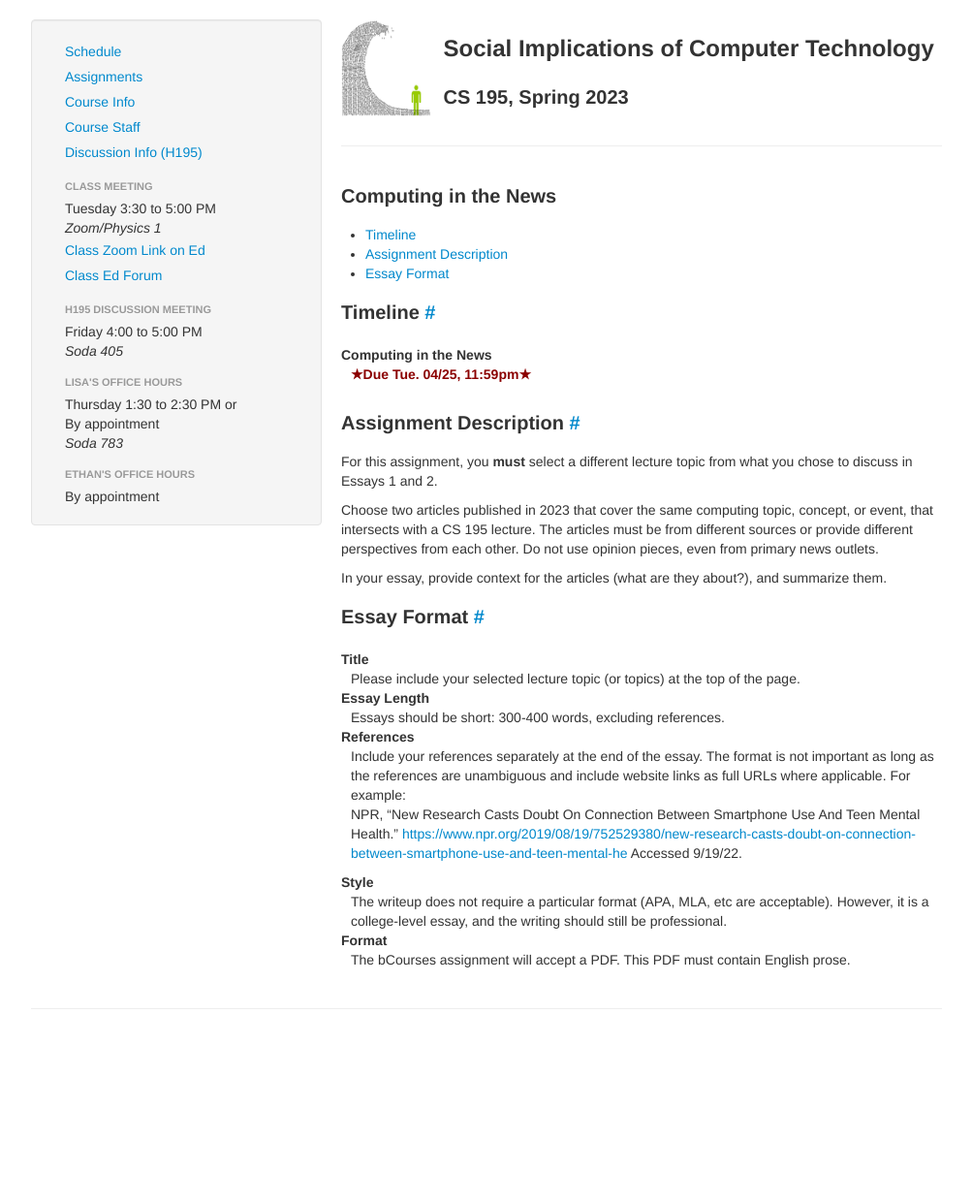
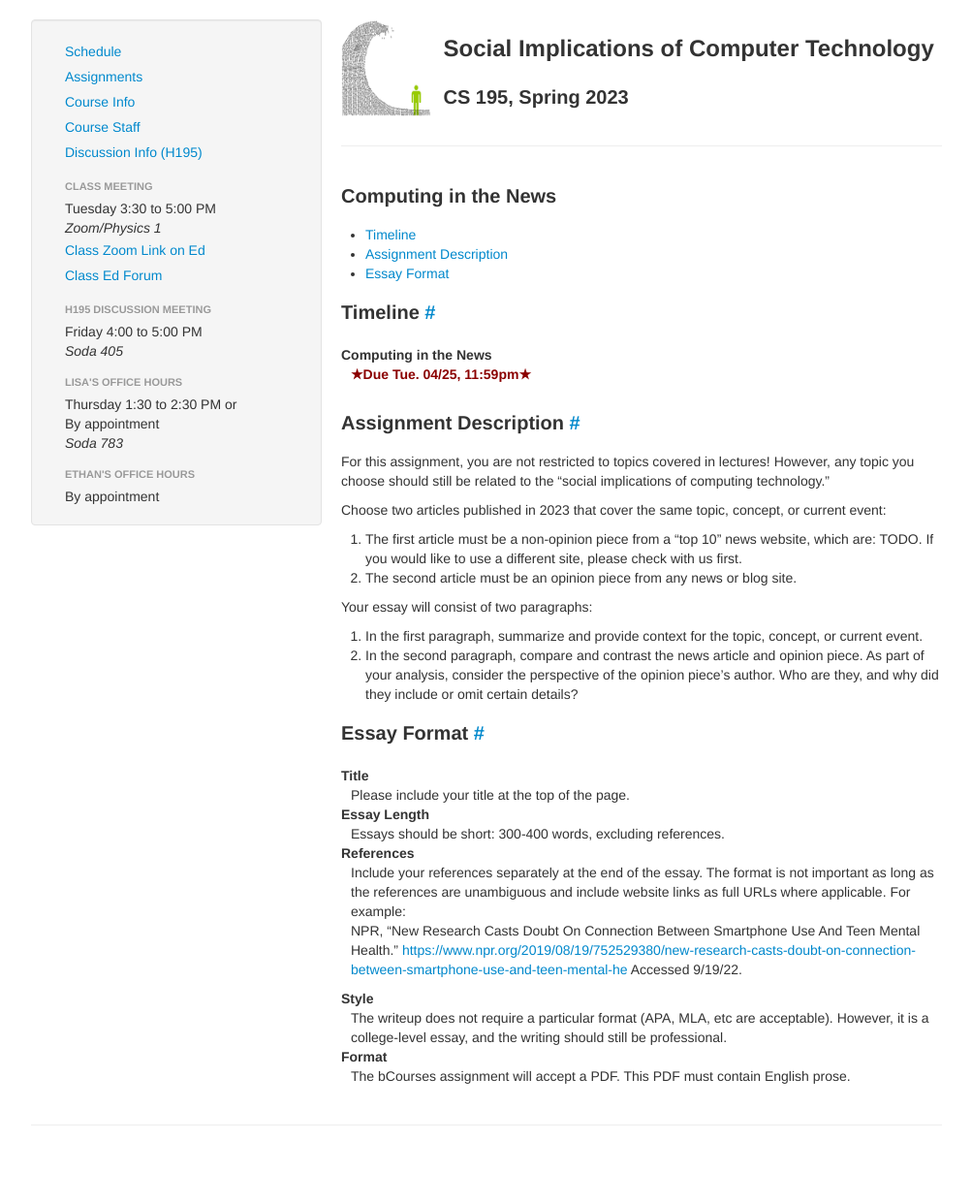
Before and after one commit to Berkeley-CS195/sp23, a Jekyll site: the page built from assignments/computing-in-the-news.md, in a window 1280 px wide. Shown: the whole page at 97% size, without its empty margins (138-1141 px from the left). Built offline with Jekyll 4.4.1, drawn with Linux system fonts in a browser that asks for light colours; before the commit the page ends 1122 px from its top, so only the background shows below that.

Commit message:
Light edits to CitN spec

```diff
--- a/assignments/computing-in-the-news.md
+++ b/assignments/computing-in-the-news.md
@@ -12,22 +12,31 @@ Computing in the News
 
 ## Assignment Description
 
-For this assignment, you <b>must</b> select a different lecture topic from what
-you chose to discuss in Essays 1 and 2.
+For this assignment, you are not restricted to topics covered in lectures!
+However, any topic you choose should still be related to the "social
+implications of computing technology."
 
-Choose two articles published in 2023 that cover the same
-computing topic, concept, or event, that intersects with a CS 195 lecture.
-The articles must be from different sources or provide different perspectives
-from each other. Do not use opinion pieces, even from primary news outlets.
+Choose two articles published in 2023 that cover the same topic, concept, or
+current event:
 
-In your essay, provide context for the articles (what are they about?), and
-summarize them.
+1. The first article must be a non-opinion piece from a "top 10" news website,
+   which are: TODO. If you would like to use a different site, please check
+   with us first.
+2. The second article must be an opinion piece from any news or blog site.
+
+Your essay will consist of two paragraphs:
+
+1. In the first paragraph, summarize and provide context for the topic, concept,
+   or current event.
+2. In the second paragraph, compare and contrast the news article and opinion
+   piece. As part of your analysis, consider the perspective of the opinion
+   piece's author. Who are they, and why did they include or omit certain
+   details?
 
 ## Essay Format
 
 Title
-: Please include your selected lecture topic (or topics) at the top of the
-  page.
+: Please include your title at the top of the page.
 
 Essay Length
 : Essays should be short: 300-400 words, excluding references.
```
